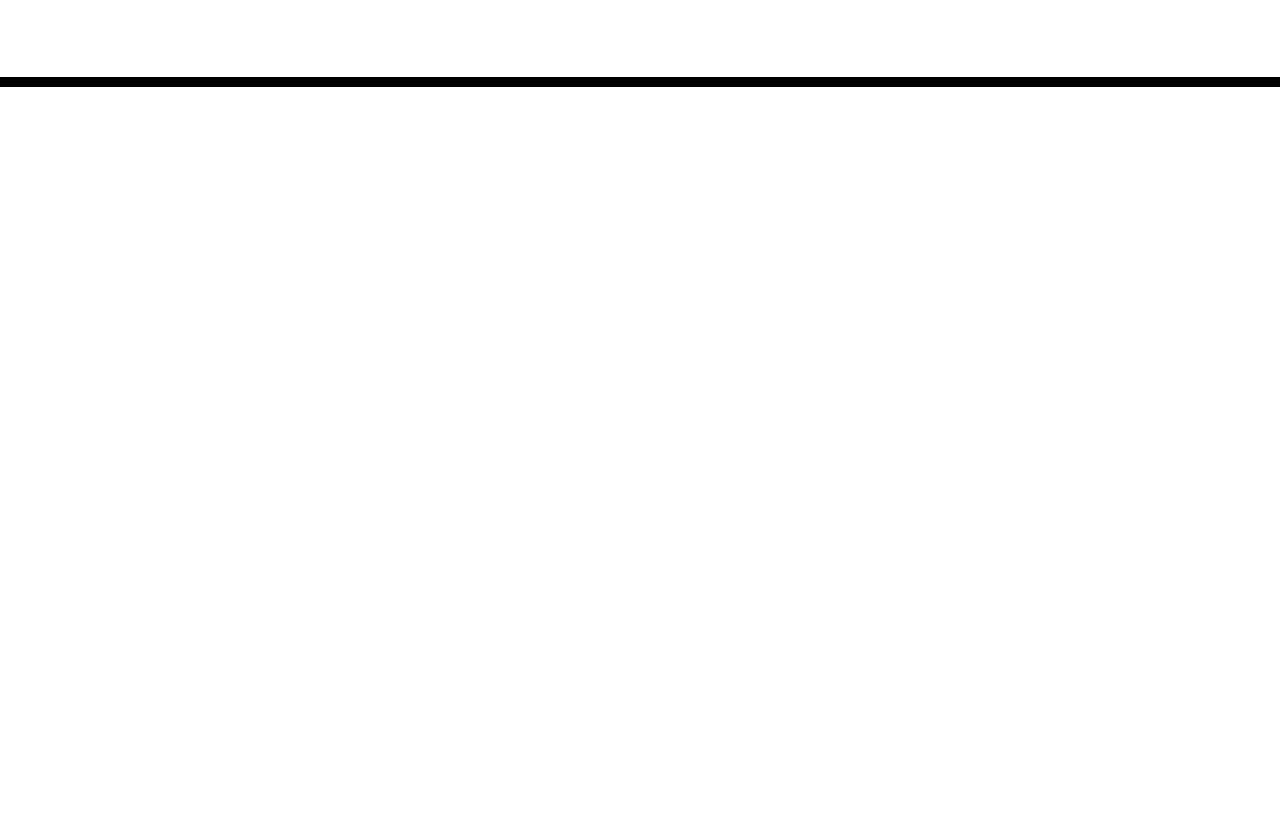
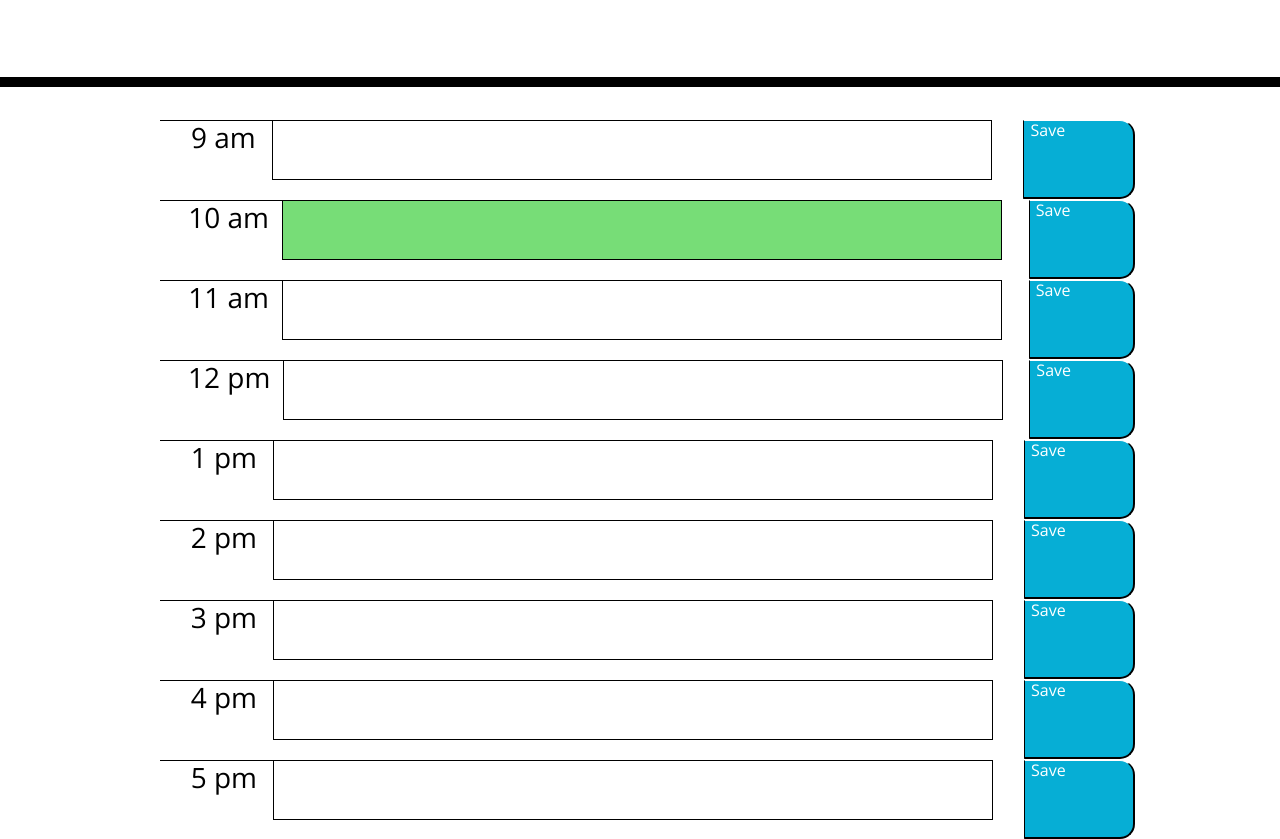
Before and after one commit to colawrr/Work-day-scheduler, a plain HTML site: page index.html in a window 1280 px wide. Shown: the part 181-1020 px from the top of the page. Before the commit the page ends 800 px from the top, so only its background shows below. Drawn offline with nearby package versions, Linux system fonts and the light colour scheme; files that its build step writes are made by us from their sources.

Commit message:
basic body of app created

```diff
--- a/assets/css/style.css
+++ b/assets/css/style.css
@@ -33,13 +33,18 @@ textarea{
 .row {
   white-space: pre-wrap;
   height: 80px;
-  border-top: 1px solid white;;
+  border-top: 1px solid white;
+}
+
+.row input {
+  border: 1px solid black;
+  padding: 10px;
 }
 
 .hour {
   background-color: #ffffff;
   color: #000000;
-  border-top: 1px dashed #000000;
+  border-top: 1px solid #000000;
 }
 
 .past {
--- a/index.html
+++ b/index.html
@@ -18,7 +18,7 @@
       href="https://fonts.googleapis.com/css?family=Open+Sans&display=swap"
       rel="stylesheet"
     />
-    <link rel="stylesheet" href="style.css" />
+    <link rel="stylesheet" href="./assets/css/style.css" />
     <title>Work Day Scheduler</title>
   </head>
 
@@ -28,8 +28,53 @@
       <p class="lead">A simple calendar app for scheduling your work day</p>
       <p id="currentDay" class="lead"></p>
     </header>
-    <div class="container">
+    <div class="container d-flex col-12 col-md-9 flex-column">
       <!-- Timeblocks go here -->
+      <div class="row flex-column time-block">
+        <h3 class="hour flex-column">9 am</h3>
+        <input class="col-9 row"></input>
+        <button class="saveBtn row">Save</button>
+      </div>
+      <div class="row flex-column time-block">
+        <h3 class="hour flex-column">10 am</h3>
+        <input class="col-9 row future"></input>
+        <button class="saveBtn row">Save</button>
+      </div>
+      <div class="row flex-column time-block">
+        <h3 class="hour flex-column">11 am</h3>
+        <input class="col-9 row"></input>
+        <button class="saveBtn row">Save</button>
+      </div>
+      <div class="row flex-column time-block">
+        <h3 class="hour flex-column">12 pm</h3>
+        <input class="col-9 row"></input>
+        <button class="saveBtn row">Save</button>
+      </div>
+      <div class="row flex-column time-block">
+        <h3 class="hour flex-column ">1 pm</h3>
+        <input class="col-9 row"></input>
+        <button class="saveBtn row">Save</button>
+      </div>
+      <div class="row flex-column time-block">
+        <h3 class="hour flex-column">2 pm</h3>
+        <input class="col-9 row"></input>
+        <button class="saveBtn row">Save</button>
+      </div>
+      <div class="row flex-column time-block">
+        <h3 class="hour flex-column">3 pm</h3>
+        <input class="col-9 row"></input>
+        <button class="saveBtn row">Save</button>
+      </div>
+      <div class="row flex-column time-block">
+        <h3 class="hour flex-column">4 pm</h3>
+        <input class="col-9 row"></input>
+        <button class="saveBtn row">Save</button>
+      </div>
+      <div class="row flex-column time-block">
+        <h3 class="hour flex-column">5 pm</h3>
+        <input class="col-9 row"></input>
+        <button class="saveBtn row">Save</button>
+      </div>
     </div>
 
     <script src="https://code.jquery.com/jquery-3.4.1.min.js"></script>
```
